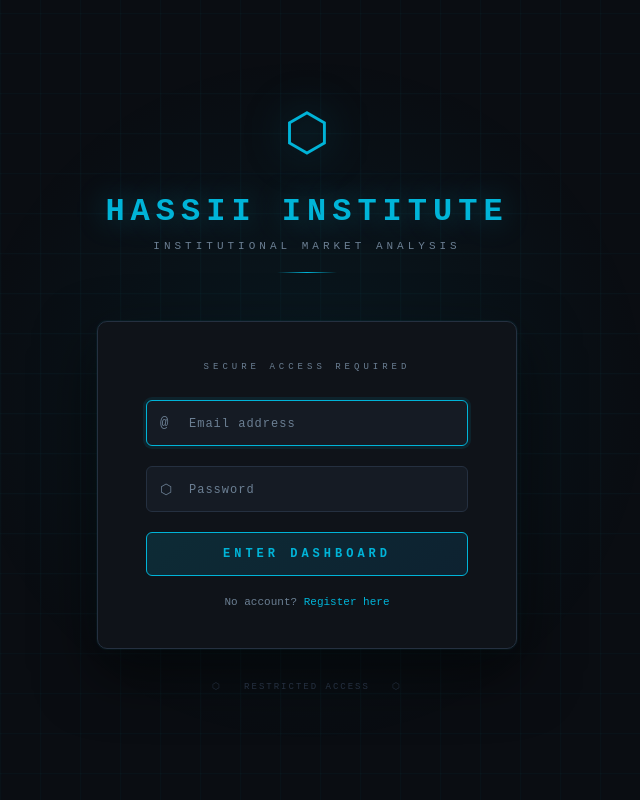
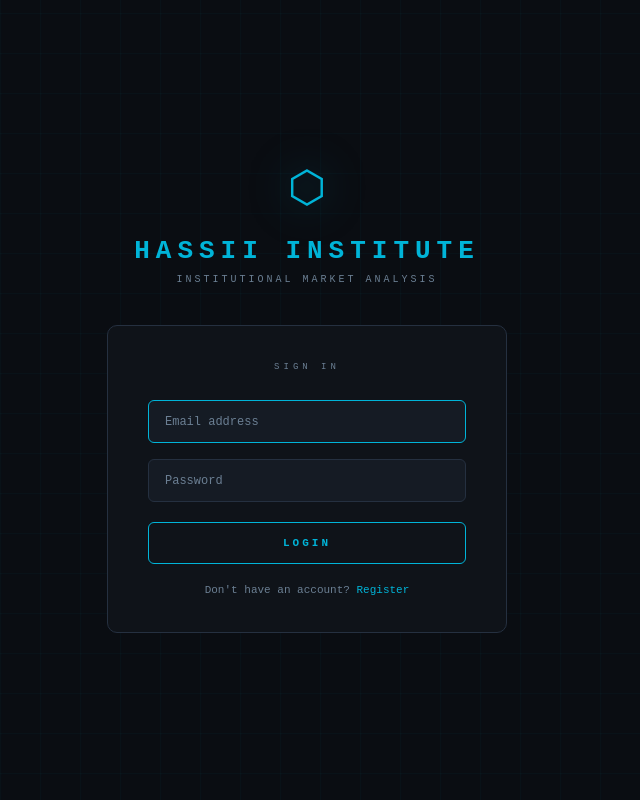
Before and after one commit to hassii121/Trading, a Flask app: page /auth in a window 1280 px wide. Shown: the whole page, without its empty margins (333-973 px from the left). Run offline with Flask 3, Linux system fonts and the light colour scheme.

Commit message:
Remove subscription gate, fix login flow
- login_required no longer blocks users without a subscription — all
  logged-in users access the dashboard
- login_page POST no longer redirects to register when DB is empty;
  redirect to register only happens on GET with zero users
- Simplified login.html to clean minimal form

Co-Authored-By: Claude Sonnet 4.6 <noreply@anthropic.com>

```diff
--- a/main.py
+++ b/main.py
@@ -79,22 +79,16 @@ def login_required(f):
             if request.path.startswith("/api/"):
                 return jsonify({"error": "Not authenticated"}), 401
             return redirect(url_for("login_page"))
-        # Validate the session against the DB — catches stale cookies after DB wipe
+        # Validate session is still live — clear stale cookies after DB wipe
         user = trader_db.get_user_by_id(uid)
         if not user:
             session.clear()
             if request.path.startswith("/api/"):
                 return jsonify({"error": "Not authenticated"}), 401
             return redirect(url_for("login_page"))
-        # Keep session role in sync with DB
+        # Keep role in sync with DB
         if session.get("role") != user["role"]:
             session["role"] = user["role"]
-        # Subscription gate — admins bypass
-        if user["role"] != "admin":
-            if not trader_db.has_active_subscription(uid):
-                if request.path.startswith("/api/"):
-                    return jsonify({"error": "No active subscription"}), 403
-                return redirect(url_for("subscribe_page"))
         return f(*args, **kwargs)
     return decorated
 
@@ -178,14 +172,9 @@ def _refresh_pairs_loop():
 @app.route("/login", methods=["GET", "POST"])
 def login_page():
     uid = session.get("user_id")
-    if uid:
-        # Validate session is still valid — clear if stale (DB wiped on redeploy)
-        if trader_db.get_user_by_id(uid):
-            return redirect(url_for("index"))
-        session.clear()
-    # If no users exist yet, redirect to register to create admin
-    if trader_db.get_user_count() == 0:
-        return redirect(url_for("register_page"))
+    if uid and trader_db.get_user_by_id(uid):
+        return redirect(url_for("index"))
+    session.clear()
     error = None
     if request.method == "POST":
         email    = request.form.get("email", "").strip()
@@ -201,6 +190,10 @@ def login_page():
                 return redirect(url_for("index"))
         else:
             error = "Invalid email or password"
+    else:
+        # Only redirect to register on fresh GET when no users exist
+        if trader_db.get_user_count() == 0:
+            return redirect(url_for("register_page"))
     return render_template("login.html", error=error)
 
 @app.route("/register", methods=["GET", "POST"])
--- a/templates/login.html
+++ b/templates/login.html
@@ -6,282 +6,52 @@
   <title>HASSII Institute — Login</title>
   <style>
     *, *::before, *::after { box-sizing: border-box; margin: 0; padding: 0; }
-
     :root {
-      --bg:      #0a0d12;
-      --bg2:     #0f1319;
-      --bg3:     #151b24;
-      --border:  #1e2a38;
-      --border2: #253040;
-      --text:    #cdd6e0;
-      --text2:   #6b7f93;
-      --accent:  #00b4d8;
-      --accent2: #0077b6;
-      --green:   #00e676;
-      --red:     #ff4d6d;
-      --gold:    #ffd166;
-      --font:    'Courier New', 'Consolas', monospace;
+      --bg: #0a0d12; --bg2: #0f1319; --bg3: #151b24;
+      --border2: #253040; --text: #cdd6e0; --text2: #6b7f93;
+      --accent: #00b4d8; --red: #ff4d6d;
+      --font: 'Courier New', 'Consolas', monospace;
     }
-
-    html, body {
-      height: 100%;
-      background: var(--bg);
-      color: var(--text);
-      font-family: var(--font);
-      overflow: hidden;
-    }
-
-    /* ── Animated grid background ── */
-    .grid-bg {
-      position: fixed;
-      inset: 0;
-      background-image:
-        linear-gradient(rgba(0,180,216,0.04) 1px, transparent 1px),
-        linear-gradient(90deg, rgba(0,180,216,0.04) 1px, transparent 1px);
-      background-size: 40px 40px;
-      animation: gridPan 20s linear infinite;
-      pointer-events: none;
-    }
-
-    @keyframes gridPan {
-      0%   { background-position: 0 0; }
-      100% { background-position: 40px 40px; }
-    }
-
-    /* ── Radial glow ── */
-    .glow {
-      position: fixed;
-      top: 50%;
-      left: 50%;
-      transform: translate(-50%, -50%);
-      width: 700px;
-      height: 700px;
-      background: radial-gradient(ellipse at center,
-        rgba(0,180,216,0.07) 0%,
-        transparent 70%);
-      pointer-events: none;
-    }
-
-    /* ── Center container ── */
-    .center {
-      position: relative;
-      z-index: 10;
-      display: flex;
-      flex-direction: column;
-      align-items: center;
-      justify-content: center;
-      height: 100vh;
-      gap: 0;
-    }
-
-    /* ── Logo / branding ── */
-    .brand {
-      text-align: center;
-      margin-bottom: 48px;
-    }
-
-    .hex-icon {
-      font-size: 52px;
-      color: var(--accent);
-      display: block;
-      margin-bottom: 20px;
-      animation: float 4s ease-in-out infinite;
-      filter: drop-shadow(0 0 20px rgba(0,180,216,0.5));
-    }
-
-    @keyframes float {
-      0%, 100% { transform: translateY(0); }
-      50%       { transform: translateY(-8px); }
-    }
-
-    .brand-title {
-      font-size: 32px;
-      font-weight: 700;
-      letter-spacing: 6px;
-      color: var(--accent);
-      text-transform: uppercase;
-      text-shadow: 0 0 30px rgba(0,180,216,0.4);
-    }
-
-    .brand-sub {
-      font-size: 11px;
-      letter-spacing: 4px;
-      color: var(--text2);
-      text-transform: uppercase;
-      margin-top: 10px;
-    }
-
-    .brand-divider {
-      width: 60px;
-      height: 1px;
-      background: linear-gradient(90deg, transparent, var(--accent), transparent);
-      margin: 20px auto 0;
-    }
-
-    /* ── Login card ── */
-    .login-card {
-      background: var(--bg2);
-      border: 1px solid var(--border2);
-      border-radius: 10px;
-      padding: 40px 48px;
-      width: 100%;
-      max-width: 420px;
-      box-shadow:
-        0 0 0 1px rgba(0,180,216,0.05),
-        0 24px 60px rgba(0,0,0,0.6),
-        0 0 40px rgba(0,180,216,0.04);
-    }
-
-    .card-label {
-      font-size: 9px;
-      letter-spacing: 4px;
-      color: var(--text2);
-      text-transform: uppercase;
-      text-align: center;
-      margin-bottom: 28px;
-    }
-
-    .input-wrap {
-      position: relative;
-      margin-bottom: 20px;
-    }
-
-    .input-wrap .lock-icon {
-      position: absolute;
-      left: 14px;
-      top: 50%;
-      transform: translateY(-50%);
-      font-size: 14px;
-      color: var(--text2);
-      pointer-events: none;
-    }
-
-    .pwd-input {
-      width: 100%;
-      background: var(--bg3);
-      border: 1px solid var(--border2);
-      border-radius: 6px;
-      color: var(--text);
-      font-family: var(--font);
-      font-size: 14px;
-      letter-spacing: 3px;
-      padding: 14px 16px 14px 42px;
-      outline: none;
-      transition: border-color 0.2s, box-shadow 0.2s;
-    }
-
-    .pwd-input::placeholder {
-      letter-spacing: 1px;
-      color: var(--text2);
-      font-size: 12px;
-    }
-
-    .pwd-input:focus {
-      border-color: var(--accent);
-      box-shadow: 0 0 0 3px rgba(0,180,216,0.1);
-    }
-
-    .login-btn {
-      width: 100%;
-      padding: 14px;
-      background: linear-gradient(135deg, rgba(0,180,216,0.15), rgba(0,119,182,0.15));
-      border: 1px solid var(--accent);
-      border-radius: 6px;
-      color: var(--accent);
-      font-family: var(--font);
-      font-size: 12px;
-      font-weight: 700;
-      letter-spacing: 4px;
-      text-transform: uppercase;
-      cursor: pointer;
-      transition: all 0.2s;
-    }
-
-    .login-btn:hover {
-      background: linear-gradient(135deg, rgba(0,180,216,0.25), rgba(0,119,182,0.25));
-      box-shadow: 0 0 20px rgba(0,180,216,0.2);
-    }
-
-    .login-btn:active {
-      transform: scale(0.98);
-    }
-
-    /* ── Error message ── */
-    .error-msg {
-      background: rgba(255,77,109,0.1);
-      border: 1px solid rgba(255,77,109,0.3);
-      border-radius: 6px;
-      color: var(--red);
-      font-size: 11px;
-      letter-spacing: 1px;
-      text-align: center;
-      padding: 10px 14px;
-      margin-bottom: 18px;
-      animation: shake 0.3s ease;
-    }
-
-    @keyframes shake {
-      0%, 100% { transform: translateX(0); }
-      25%       { transform: translateX(-6px); }
-      75%       { transform: translateX(6px); }
-    }
-
-    /* ── Footer ── */
-    .footer-text {
-      margin-top: 32px;
-      font-size: 9px;
-      letter-spacing: 2px;
-      color: var(--border2);
-      text-transform: uppercase;
-      text-align: center;
-    }
-
-    /* ── Scrollbar ── */
-    ::-webkit-scrollbar { display: none; }
+    html, body { height: 100%; background: var(--bg); color: var(--text); font-family: var(--font); }
+    .grid-bg { position: fixed; inset: 0; background-image: linear-gradient(rgba(0,180,216,0.04) 1px,transparent 1px),linear-gradient(90deg,rgba(0,180,216,0.04) 1px,transparent 1px); background-size: 40px 40px; animation: gridPan 20s linear infinite; pointer-events: none; }
+    @keyframes gridPan { 0%{background-position:0 0} 100%{background-position:40px 40px} }
+    .center { position: relative; z-index: 10; display: flex; flex-direction: column; align-items: center; justify-content: center; min-height: 100vh; padding: 24px; }
+    .brand { text-align: center; margin-bottom: 40px; }
+    .hex-icon { font-size: 44px; color: var(--accent); display: block; margin-bottom: 14px; filter: drop-shadow(0 0 20px rgba(0,180,216,0.5)); animation: float 4s ease-in-out infinite; }
+    @keyframes float { 0%,100%{transform:translateY(0)} 50%{transform:translateY(-8px)} }
+    .brand-title { font-size: 26px; font-weight: 700; letter-spacing: 6px; color: var(--accent); text-transform: uppercase; }
+    .brand-sub { font-size: 10px; letter-spacing: 3px; color: var(--text2); margin-top: 8px; text-transform: uppercase; }
+    .card { background: var(--bg2); border: 1px solid var(--border2); border-radius: 10px; padding: 36px 40px; width: 100%; max-width: 400px; }
+    .card-title { font-size: 9px; letter-spacing: 4px; color: var(--text2); text-transform: uppercase; text-align: center; margin-bottom: 28px; }
+    .field { margin-bottom: 16px; }
+    .field input { width: 100%; background: var(--bg3); border: 1px solid var(--border2); border-radius: 6px; color: var(--text); font-family: var(--font); font-size: 13px; padding: 13px 16px; outline: none; transition: border-color 0.2s; }
+    .field input:focus { border-color: var(--accent); }
+    .field input::placeholder { color: var(--text2); font-size: 12px; }
+    .btn { width: 100%; padding: 14px; background: transparent; border: 1px solid var(--accent); border-radius: 6px; color: var(--accent); font-family: var(--font); font-size: 11px; font-weight: 700; letter-spacing: 3px; text-transform: uppercase; cursor: pointer; transition: all 0.2s; margin-top: 4px; }
+    .btn:hover { background: rgba(0,180,216,0.1); }
+    .error { background: rgba(255,77,109,0.1); border: 1px solid rgba(255,77,109,0.3); border-radius: 6px; color: var(--red); font-size: 11px; text-align: center; padding: 10px; margin-bottom: 16px; }
+    .link-row { text-align: center; margin-top: 20px; font-size: 11px; color: var(--text2); }
+    .link-row a { color: var(--accent); text-decoration: none; }
   </style>
 </head>
 <body>
-
 <div class="grid-bg"></div>
-<div class="glow"></div>
-
 <div class="center">
-
   <div class="brand">
     <span class="hex-icon">⬡</span>
     <div class="brand-title">HASSII Institute</div>
     <div class="brand-sub">Institutional Market Analysis</div>
-    <div class="brand-divider"></div>
   </div>
-
-  <div class="login-card">
-    <div class="card-label">Secure Access Required</div>
-
-    {% if error %}
-    <div class="error-msg">⚠ {{ error }}</div>
-    {% endif %}
-
+  <div class="card">
+    <div class="card-title">Sign In</div>
+    {% if error %}<div class="error">⚠ {{ error }}</div>{% endif %}
     <form method="POST" action="/login">
-      <div class="input-wrap">
-        <span class="lock-icon">@</span>
-        <input class="pwd-input" type="email" name="email"
-               placeholder="Email address" autofocus autocomplete="off"/>
-      </div>
-      <div class="input-wrap">
-        <span class="lock-icon">⬡</span>
-        <input class="pwd-input" type="password" name="password"
-               placeholder="Password" autocomplete="off"/>
-      </div>
-      <button class="login-btn" type="submit">Enter Dashboard</button>
+      <div class="field"><input type="email" name="email" placeholder="Email address" autofocus required/></div>
+      <div class="field"><input type="password" name="password" placeholder="Password" required/></div>
+      <button class="btn" type="submit">Login</button>
     </form>
-    <div style="text-align:center;margin-top:20px;font-size:11px;color:var(--text2)">
-      No account? <a href="/register" style="color:var(--accent);text-decoration:none">Register here</a>
-    </div>
+    <div class="link-row">Don't have an account? <a href="/register">Register</a></div>
   </div>
-
-  <div class="footer-text">⬡ &nbsp; Restricted Access &nbsp; ⬡</div>
-
 </div>
-
 </body>
 </html>
```
